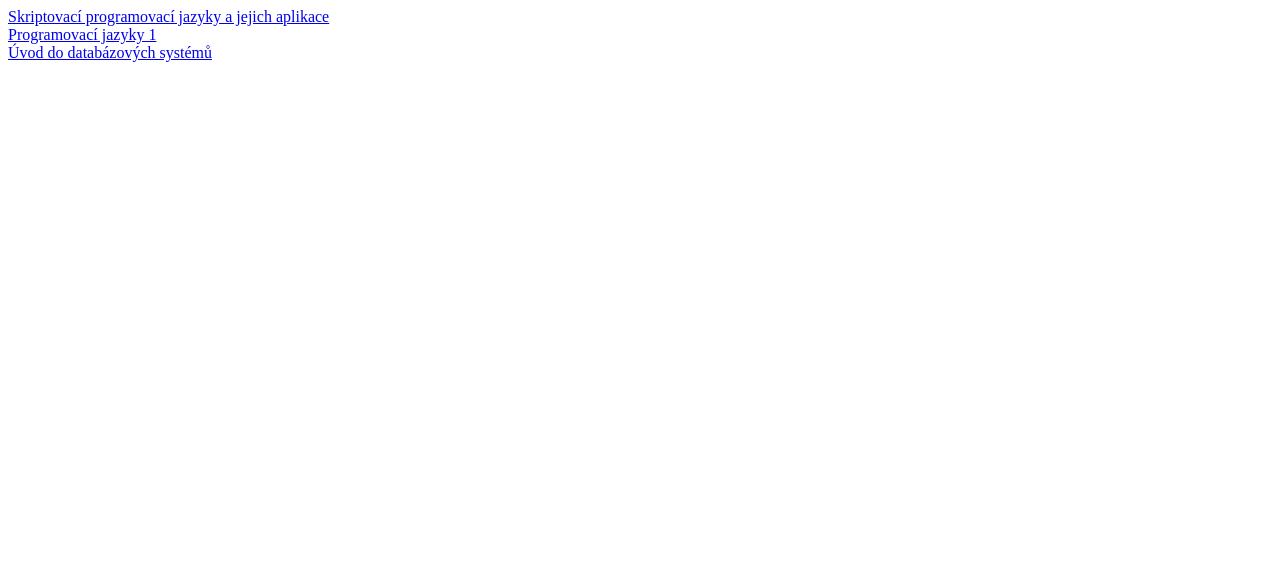
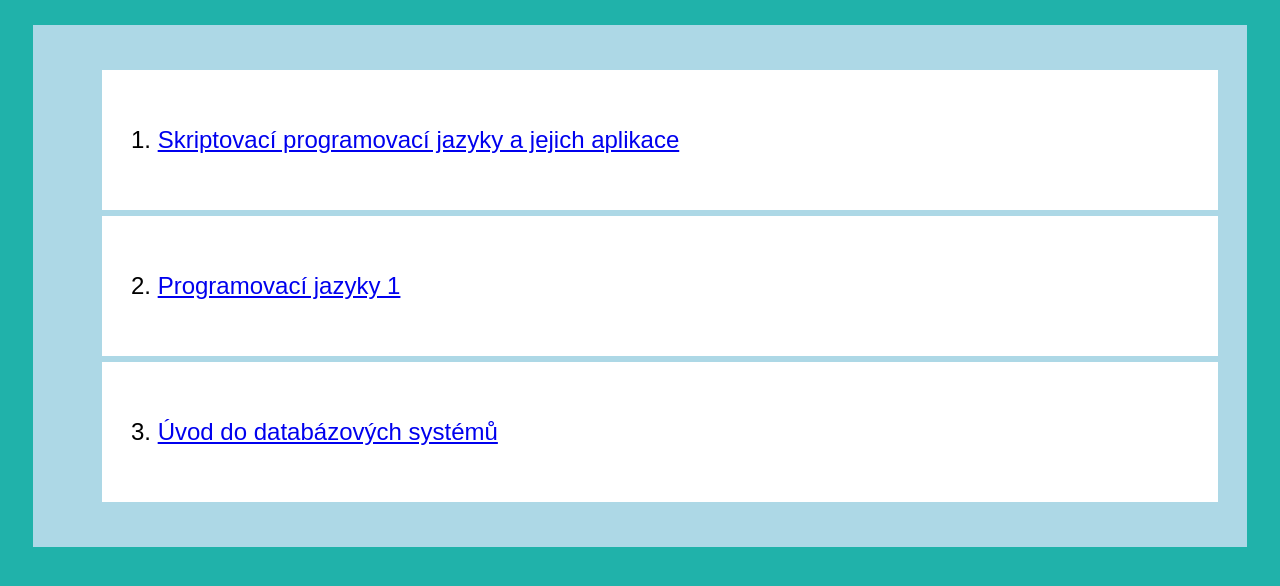
Before and after one commit to Kulasus/GradingApp, a Django app: page /subject/ in a window 1280 px wide. Shown: the top 586 px of the page. Run offline with Django 3.2, Linux system fonts and the light colour scheme; data comes from the database, SQL or seed files in the repository.

Commit message:
Added css to subject.html

```diff
--- a/schoolproject/grading/templates/grading/subject.html
+++ b/schoolproject/grading/templates/grading/subject.html
@@ -1,7 +1,35 @@
+<style>
+    body{
+            font-family:Arial, Helvetica, sans-serif;
+            background-color:lightseagreen;
+        }
+    #main{
+            background-color:lightblue;
+            padding: 2%;
+            margin: 2%;
+        }
+    #item{
+            background-color: white;
+            padding: 5%;
+            border: lightblue;
+            border-style: solid;
+            font-size: 150%;
+    }
+</style>
+<div id=main>
     {% if all_subject_list %}
+    <ol>
             {% for subject in all_subject_list %}
+            <div id=item>
+                <li>
                 <a href="{% url 'grading:subject_details' subject.id %}">{{ subject.title }}</a><br>
+                </li>
+            </div>
             {% endfor %}
             {% else %}
+            <div id=item>
             <p>No subjects are currently available.</p>
+            </div>
+    </ol>
     {% endif %}
+</div>
```
Lines whose indentation alone changed are shown as unchanged.
